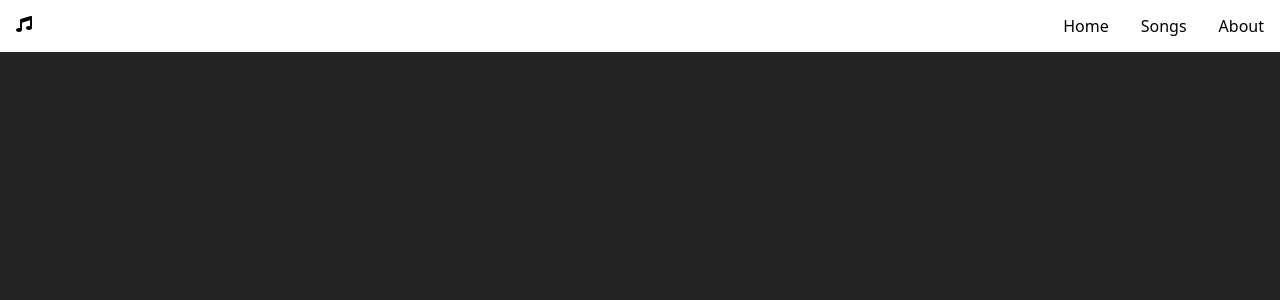
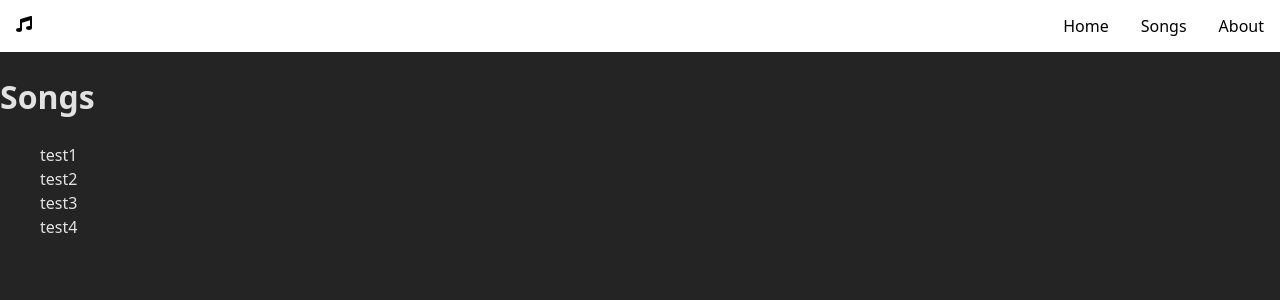
Before and after one commit to aung-st/lyrk-stack, a React (Vite) app in the folder lyrkstack/: page /Songs in a window 1280 px wide. Before the commit this address had no page. Shown: the top 300 px of the page. Built offline with nearby package versions, Linux system fonts and the light colour scheme.

Commit message:
feat: draft songs page and tweak navbar styling

```diff
--- a/lyrkstack/src/App.tsx
+++ b/lyrkstack/src/App.tsx
@@ -1,18 +1,18 @@
 import { Routes, Route } from 'react-router-dom'
 import Home from './pages/Home.tsx'
+import About from './pages/About.tsx'
+import Songs from './pages/Songs.tsx'
 import Navbar from './components/Navbar.tsx'
 
 function App() {
-
   return (
     <>
      <Navbar />
-
       <Routes>
-
         <Route index element={<Home />}/>
         <Route path="/Home" element={<Home />}/>
-
+        <Route path="/About" element={<About />}/>
+        <Route path="/Songs" element={<Songs />}/>
       </Routes>
     </>
   )
--- a/lyrkstack/src/components/Navbar.tsx
+++ b/lyrkstack/src/components/Navbar.tsx
@@ -5,7 +5,7 @@ import { FaMusic } from "react-icons/fa";
 export default function Navbar() {
     return (
       <nav>
-          <ul>
+          <ul className="navbar">
                 <Link to ='/home'>
                     <li className="navbar-icon"><a><FaMusic color='black'/></a></li>
                 </Link>
--- /dev/null
+++ b/lyrkstack/src/pages/About.tsx
@@ -0,0 +1,12 @@
+import "../styles/About.css"
+
+function About() {
+
+  return (
+    <>
+        <h1>About</h1>
+    </>
+  )
+}
+
+export default About
--- a/lyrkstack/src/pages/Home.tsx
+++ b/lyrkstack/src/pages/Home.tsx
@@ -1,6 +1,6 @@
 import "../styles/Home.css"
 
-function App() {
+function Home() {
 
   return (
     <>
@@ -9,4 +9,4 @@ function App() {
   )
 }
 
-export default App
+export default Home
--- /dev/null
+++ b/lyrkstack/src/pages/Songs.tsx
@@ -0,0 +1,18 @@
+import "../styles/Songs.css"
+
+function Songs() {
+
+  return (
+    <>
+        <h1>Songs</h1>
+        <ul>
+            <li><a>test1</a></li>
+            <li><a>test2</a></li>
+            <li><a>test3</a></li>
+            <li><a>test4</a></li>
+        </ul>
+    </>
+  )
+}
+
+export default Songs
--- a/lyrkstack/src/styles/Navbar.css
+++ b/lyrkstack/src/styles/Navbar.css
@@ -1,4 +1,4 @@
-ul {
+.navbar {
     list-style-type: none;
     margin: 0;
     padding: 0;
--- /dev/null
+++ b/lyrkstack/src/styles/Songs.css
@@ -0,0 +1,4 @@
+ul {
+    list-style-type: none;
+    overflow: hidden;
+}
```
Also changed, not shown: lyrkstack/src/styles/About.css (added).
